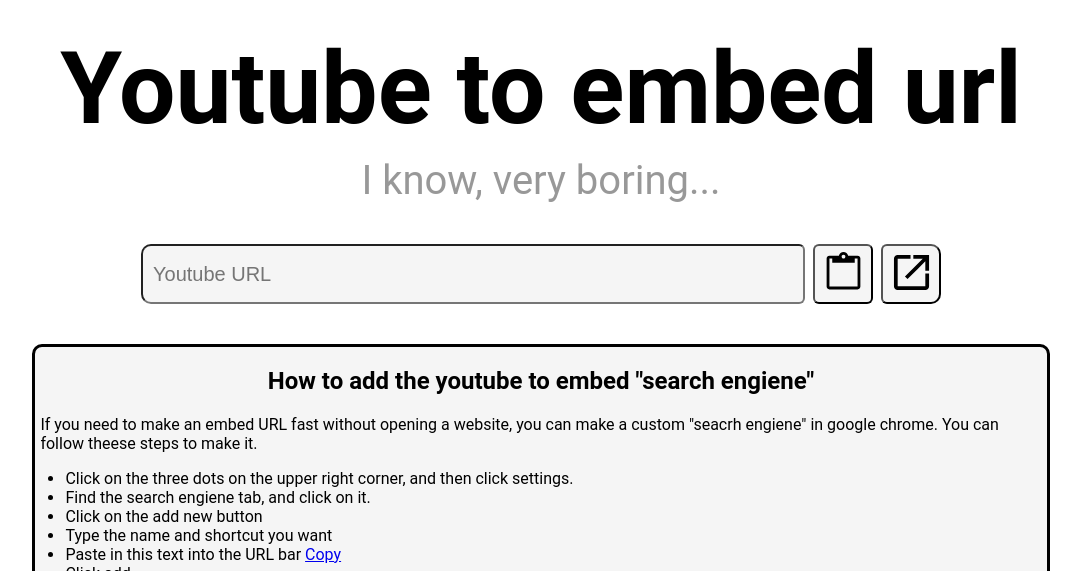
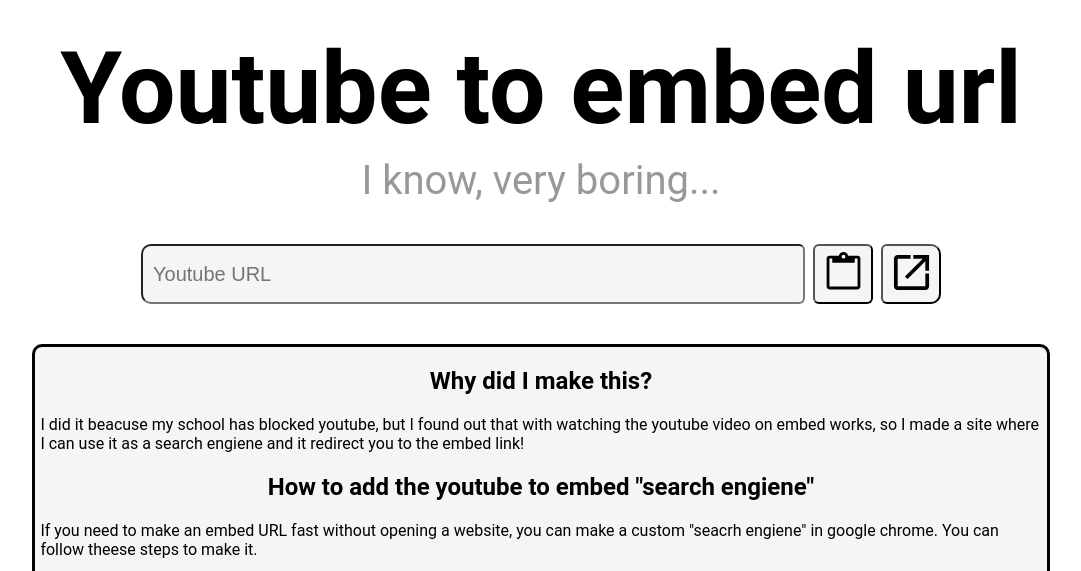
Before and after one commit to Cheese7856/Embed, a plain HTML site: page index.html in a window 1280 px wide. Shown: the top 571 px of the page, without its empty margins (99-1180 px from the left). Drawn offline with Linux system fonts and the light colour scheme.

Commit message:
Added info

```diff
--- a/index.html
+++ b/index.html
@@ -24,6 +24,8 @@
     </div>
 
     <div id="info">
+      <h2>Why did I make this?</h2>
+      <p>I did it beacuse my school has blocked youtube, but I found out that with watching the youtube video on embed works, so I made a site where I can use it as a search engiene and it redirect you to the embed link!</p>
       <h2>How to add the youtube to embed "search engiene"</h2>
       <p>If you need to make an embed URL fast without opening a website, you can make a custom "seacrh engiene" in google chrome. You can follow theese steps to make it.</p>
       <ul>
```
